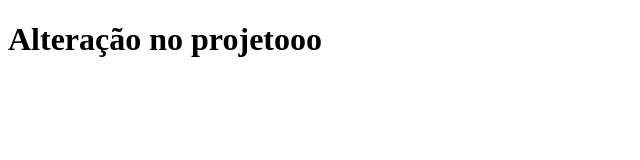
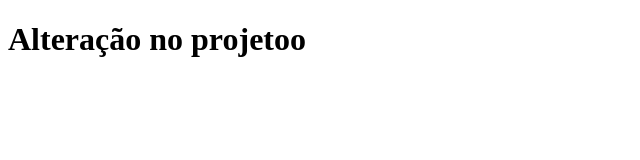
Before and after one commit to luckyzeera/repositorio-teste, a plain HTML site: page index.html in a window 1280 px wide. Shown: the full height of the page, 0-640 px from the left. Drawn offline with Linux system fonts and the light colour scheme.

Commit message:
conflito

```diff
--- a/index.html
+++ b/index.html
@@ -4,7 +4,7 @@
     <meta charset="UTF-8">
     <meta name="viewport" content="width=device-width, initial-scale=1.0">
     <title>repositorio teste</title>
-    <h1>Alteração no projetooo</h1>
+    <h1>Alteração no projetoo</h1>
 </head>
 <body>
 
```
